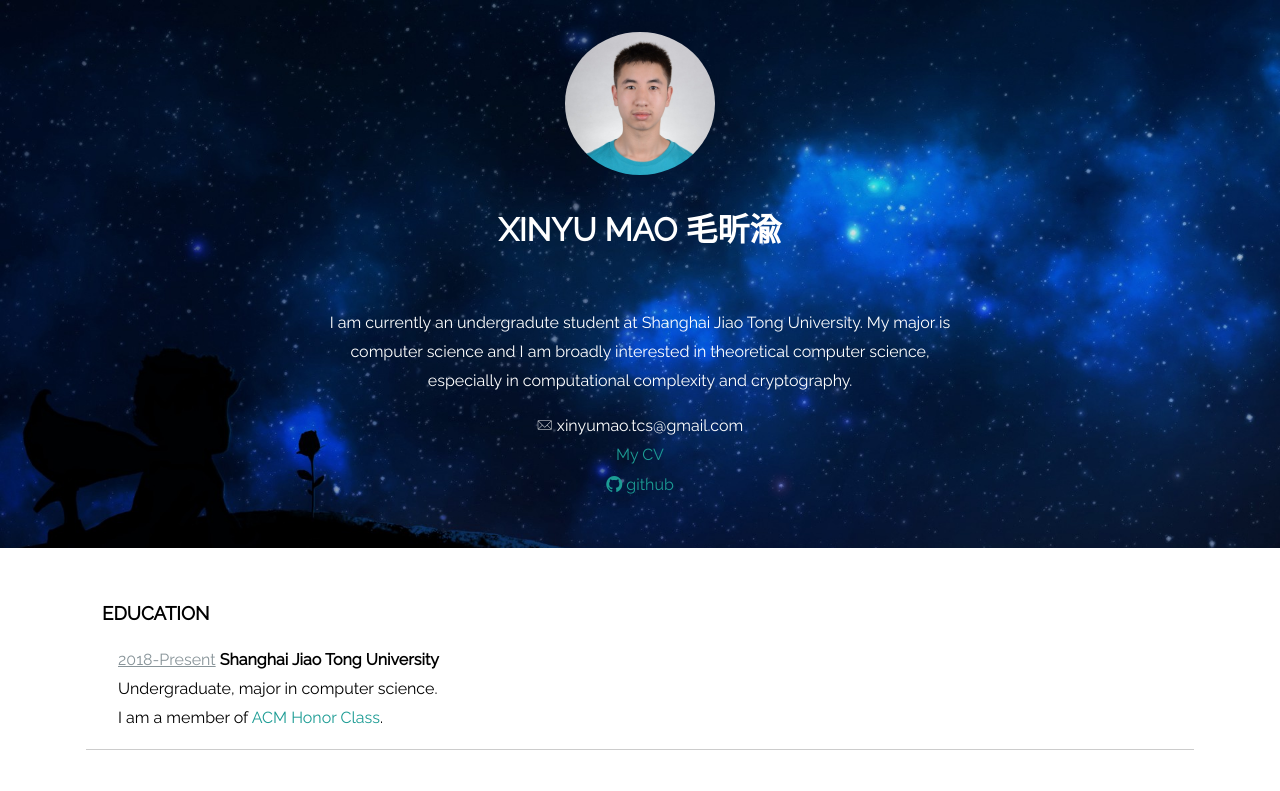
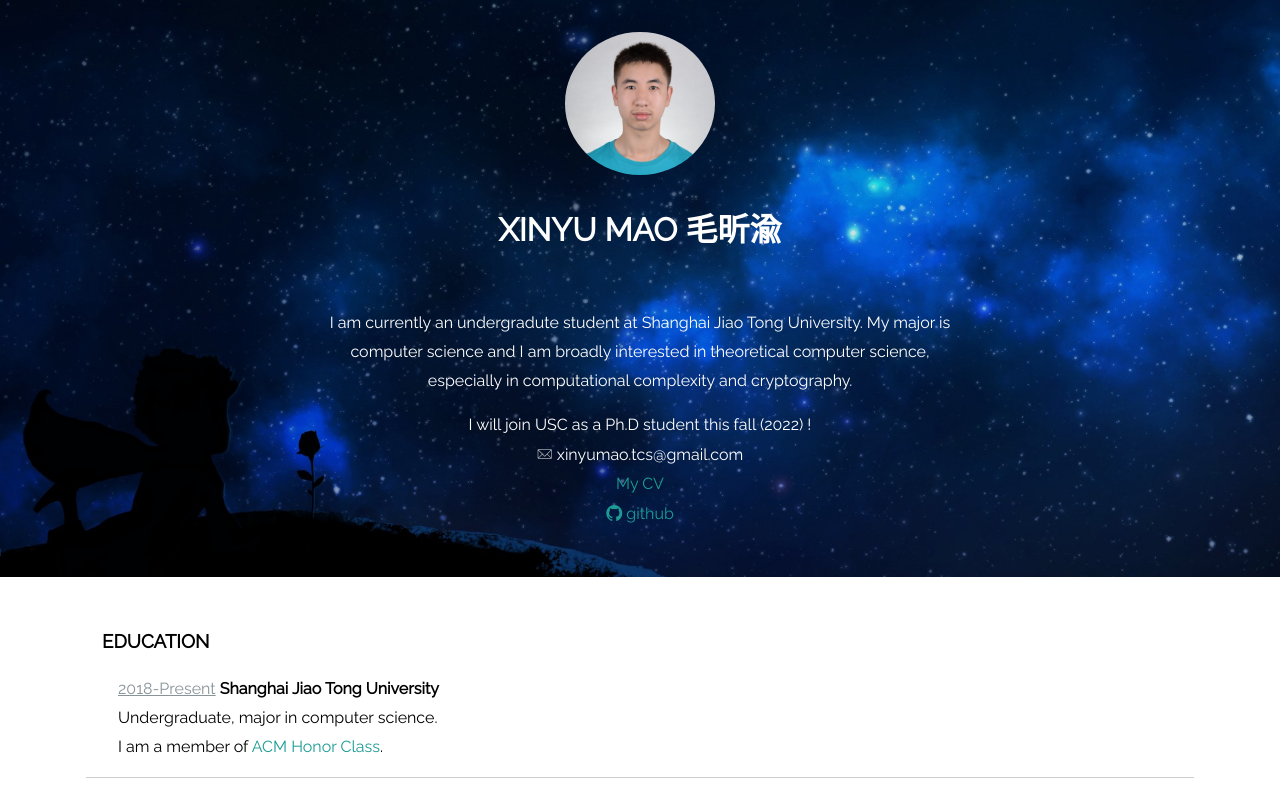
Before and after one commit to sparkmxy/sparkmxy.github.io, a plain HTML site: page index.html in a window 1280 px wide. Shown: the top 791 px of the page. Drawn offline with Linux system fonts and the light colour scheme.

Commit message:
The decision is made!

```diff
--- a/index.html
+++ b/index.html
@@ -22,13 +22,17 @@
         My major is computer science and I am broadly interested in theoretical computer science,
         especially in computational complexity and cryptography.
       </p>
+
+
+        I will join USC as a Ph.D student this fall (2022) !
+      <br>
+
       <i class="iconfont">&#xe670;</i>  xinyumao.tcs@gmail.com
 <!--
       <a href="https://github.com/sparkmxy" target="_blank">
         <i class="fa fa-language" aria-hidden="true"></i> 中文版主页
       </a>
--->
-      <br>
+-->   <br>
       <a href="http://sparkmxy.github.io/CV.pdf" target="_blank">
         My CV
       </a>
```
